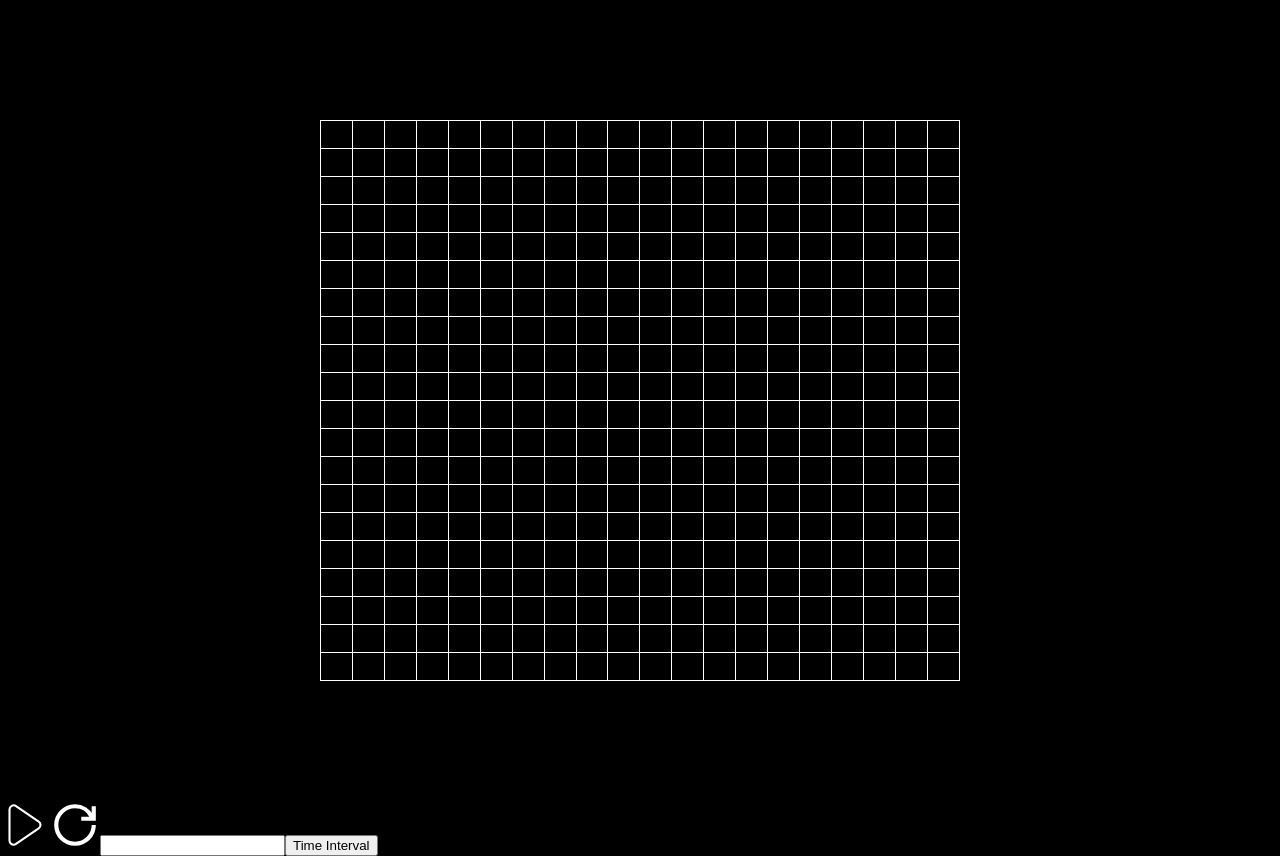
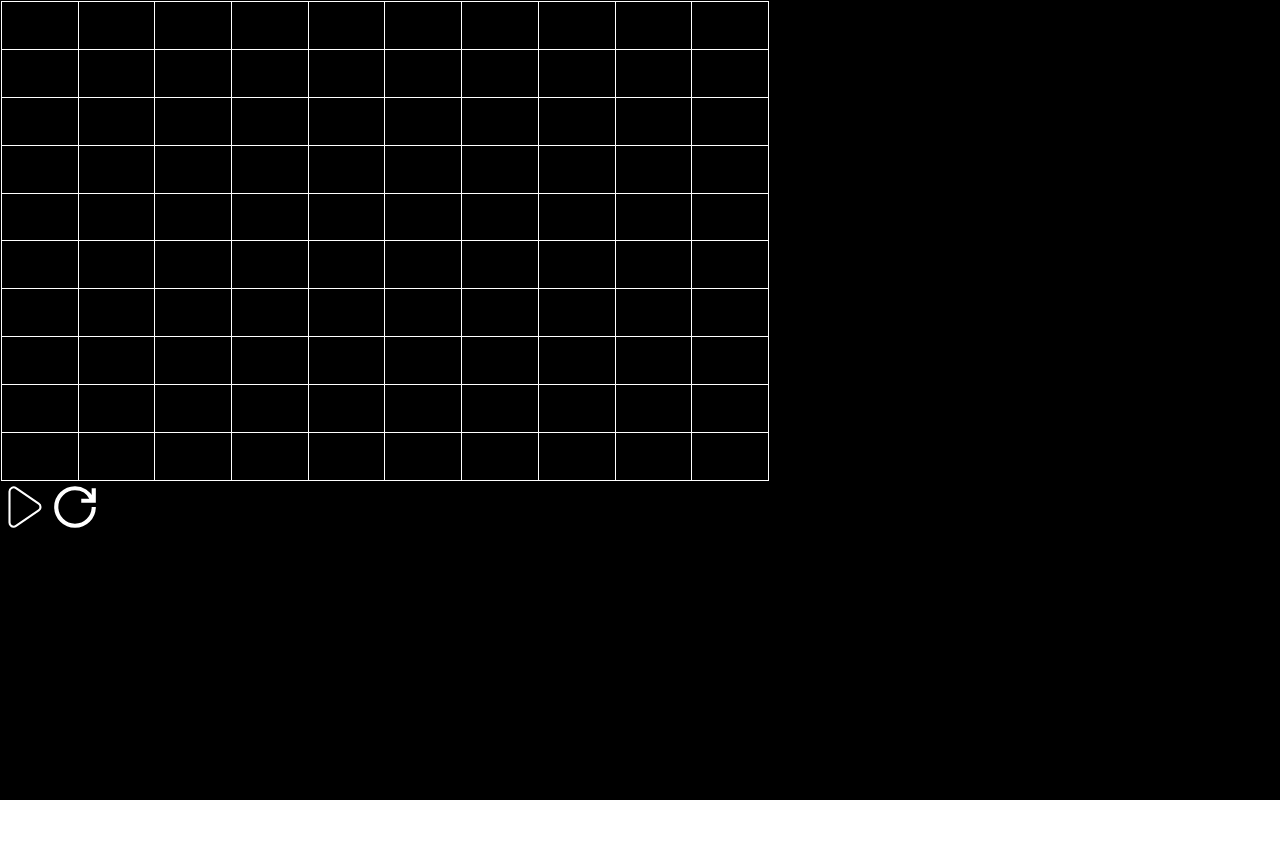
Before and after one commit to ahmadmujeeb33/Cell-Growth-Simulation, a React (Create React App) app in the folder cell-growth-simulation/: page / in a window 1280 px wide. After the commit the page ends 800 px from the top, so only its background shows below. Built offline with nearby package versions, Linux system fonts and the light colour scheme.

Commit message:
re made board made it flexible

```diff
--- a/cell-growth-simulation/src/Components/BacterialSpreadInput/index.tsx
+++ b/cell-growth-simulation/src/Components/BacterialSpreadInput/index.tsx
@@ -13,8 +13,8 @@ export const BacterialSpreadInput: React.FC<BacterialSpreadInput> = ({ updateInt
 
     return (
         <>
-        <input onChange={(e) => setInput(e.target.value)} />
-        <button onClick={() => updateInterval(parseInt(input, 10))}>Time Interval</button>
+            <input placeholder="Set Interval" onChange={(e) => setInput(e.target.value)} />
+            <button onClick={() => updateInterval(parseInt(input, 10))}>Time Interval</button>
         </>
     );
 };
--- a/cell-growth-simulation/src/Components/Board/index.tsx
+++ b/cell-growth-simulation/src/Components/Board/index.tsx
@@ -28,7 +28,7 @@ const createInitalGrid = (size:number) => {
 
 export const Board: React.FC<Board> = ({spreading,clearGrid, timeInterval}) => {
 
-    const size: number = 20;
+    const size: number = 10;
 
     const [grid, setGrid] = useState(()=> createInitalGrid(size))
 
@@ -38,22 +38,8 @@ export const Board: React.FC<Board> = ({spreading,clearGrid, timeInterval}) => {
     useColonySpread(spreading,setGrid, setChangedCells, timeInterval);
 
 
-    useEffect(() => {
-
-        if(clearGrid){
-            setGrid(prevGrid =>
-                prevGrid.map((row, rIdx) =>
-                  row.map((cell, cIdx) => false)
-                )
-            );
-
-            setChangedCells(new Set())
-        }
-
-    },[clearGrid])
 
     const updateGrid = (rowIndex:number, colIndex:number) => {
-
 
         setGrid(prevGrid =>
             prevGrid.map((row, rIdx) =>
--- a/cell-growth-simulation/src/Components/Board/style/index.css
+++ b/cell-growth-simulation/src/Components/Board/style/index.css
@@ -5,31 +5,15 @@ td {
 }
 
 .board-container {
-    display: flex;
-    justify-content: center;
-    align-items: center;
-    min-height: 100vh;
+    width: 60vw;
+    height: 60vh;
+    overflow: hidden;
+    border: 1px solid #000;
 }
 
 
-
-
 .my-table {
-    width: 50%;
     border-collapse: collapse;
-
-
+    width: 100%;
+    height: 100%;
 }
-
-
-
-
-@media screen and (max-width: 1542px) {
-    .cell {
-        width: 25px;
-        height: 25px;
-
-    }
-
-
-  }
--- a/cell-growth-simulation/src/Components/Cell/index.tsx
+++ b/cell-growth-simulation/src/Components/Cell/index.tsx
@@ -10,12 +10,14 @@ interface Cell {
     colIndex: number;
     updateGrid: (rowIndex: number, colIndex: number) => void;
     changedCells:boolean;
-    clearGrid:boolean
+    clearGrid:boolean;
 }
 
 const Cell: React.FC<Cell> = ({rowIndex, colIndex, updateGrid, changedCells, clearGrid}) =>  {
 
     const [bacteria, setBacteria] = useState(false)
+
+    console.log("bacteria", bacteria)
 
     const updateBacteria = (rIdx:number,cIdx:number) => {
         bacteria ? setBacteria(false): setBacteria(true)
@@ -51,8 +53,9 @@ const Cell: React.FC<Cell> = ({rowIndex, colIndex, updateGrid, changedCells, cle
             className="cell"
             onClick={() => updateBacteria(rowIndex,colIndex)}
         >
+
             <div className="icon-container">
-                {bacteria ?  <FaBacterium className="icon" />  : null}
+                <FaBacterium className={` ${bacteria ? 'bacteria-visible' : 'bacteria-hidden'}`} />
             </div>
         </td>
 
--- a/cell-growth-simulation/src/Components/Cell/style/index.css
+++ b/cell-growth-simulation/src/Components/Cell/style/index.css
@@ -1,10 +1,10 @@
-
 
 
 .cell {
-    width: 30px;
-    height: 30px;
     cursor: pointer;
+    /* text-align: center;
+    vertical-align: middle;  */
+
 
 }
 
@@ -15,51 +15,14 @@
 
 
 
-.icon {
+
+.bacteria-hidden {
+    visibility: hidden;
+}
+
+
+.bacteria-visible {
+    visibility: visible;
     color: thistle;
-    font-size: 15px;
-    cursor: pointer;
 
 }
-
-@media screen and (max-width: 542px) {
-
-
-    .icon {
-        font-size: 5px;
-
-    }
-
-
-  }
-
-/* @media screen and (max-height: 298px) {
-    .cell {
-        width: 10px;
-        height: 10px;
-
-    }
-
-    .icon {
-        font-size: 10px;
-
-    }
-
-
-
-} */
-
-
-@media screen and (max-height: 648px) {
-    .cell {
-        width: 15px !important;
-        height: 15px !important;
-
-    }
-
-    .icon {
-        font-size: 10px !important;
-
-    }
-
-}
--- a/cell-growth-simulation/src/Components/Simulation/index.tsx
+++ b/cell-growth-simulation/src/Components/Simulation/index.tsx
@@ -8,6 +8,7 @@ import { GrPowerReset } from "react-icons/gr";
 
 import {BacterialSpreadInput} from '../BacterialSpreadInput';
 
+import './style/index.css';
 
 
 export const Simulation = () => {
@@ -35,7 +36,8 @@ export const Simulation = () => {
 
 
     return (
-        <div style={{backgroundColor:"black"}}>
+        <div className = {"simulation-container"}>
+
             <Board spreading={spreading} clearGrid={clearGrid} timeInterval={timeInterval}/>
             {
                 !spreading ? <CiPlay1 style={{fontSize:"50px", color:"white", cursor:"pointer"}} onClick={() => startSimulation()}/>:
@@ -44,8 +46,9 @@ export const Simulation = () => {
             }
 
             <GrPowerReset style={{fontSize:"50px", color:"white", cursor:"pointer"}}  onClick={() => resetSimulation()} />
-
-            <BacterialSpreadInput updateInterval={updateInterval}/>
+            {/* <div className={"input-container"}>
+                <BacterialSpreadInput updateInterval={updateInterval}/>
+            </div> */}
 
         </div>
     )
--- /dev/null
+++ b/cell-growth-simulation/src/Components/Simulation/style/index.css
@@ -0,0 +1,20 @@
+
+
+
+
+.simulation-container {
+
+    background-color: black;
+    min-height: 100vh;
+
+    /* display: grid;
+    grid-template-columns:  60% 40 */
+
+
+}
+
+
+.input-container {
+    background-color: blue;
+    height: 50vh;
+}
```
